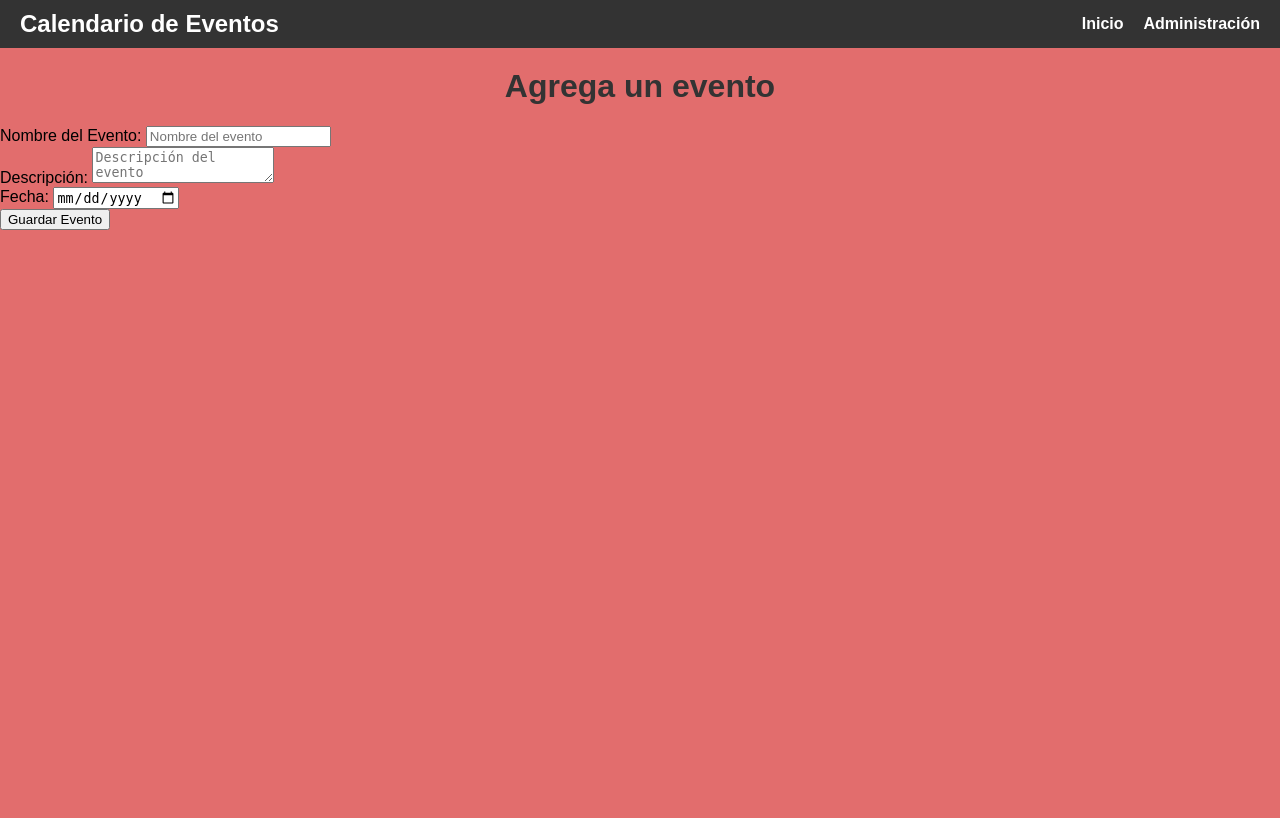
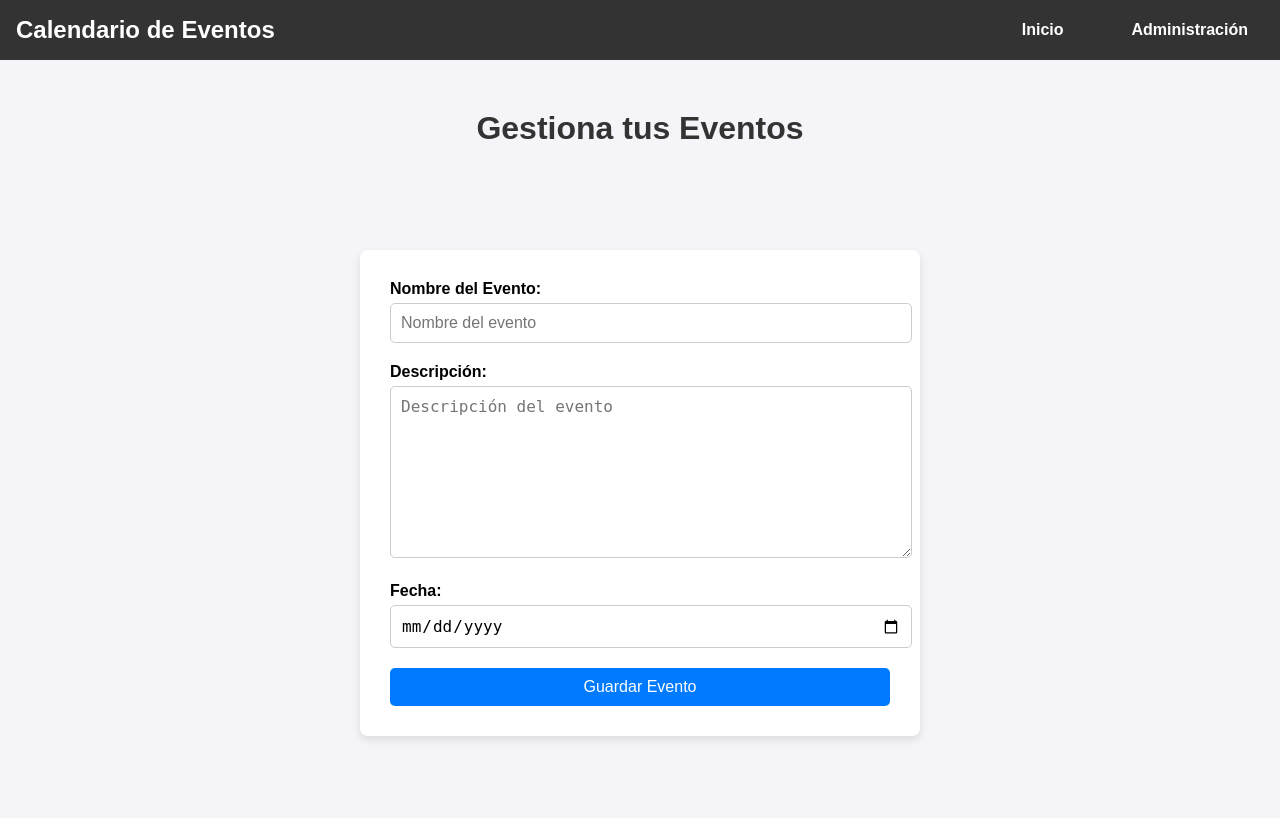
Before and after one commit to sessoto/EduPlanner, a Django app: page /calendario_admin.html in a window 1280 px wide. Before the commit the page ends 230 px from the top, so only its background shows below. Run offline with Django 5.2, Linux system fonts and the light colour scheme.

Commit message:
ya está funcionando en parte, me queda hacer las demás opciones del formulario

```diff
--- a/eventos/templates/calendario_admin.html
+++ b/eventos/templates/calendario_admin.html
@@ -7,6 +7,115 @@
     <meta name="viewport" content="width=device-width, initial-scale=1.0">
     <title>Calendario de Eventos</title>
     <link rel="stylesheet" href="{% static 'calendario.css' %}">
+    <style>
+        body {
+            font-family: Arial, sans-serif;
+            margin: 0;
+            padding: 0;
+            background-color: #f4f4f9;
+        }
+
+        .navbar {
+            background-color: #333;
+            color: white;
+            padding: 1rem;
+            display: flex;
+            justify-content: space-between;
+            align-items: center;
+        }
+
+        .navbar-logo {
+            font-size: 1.5rem;
+            font-weight: bold;
+        }
+
+        .navbar-menu {
+            list-style-type: none;
+            display: flex;
+            gap: 1rem;
+        }
+
+        .navbar-menu li a {
+            color: white;
+            text-decoration: none;
+            padding: 0.5rem 1rem;
+            border-radius: 5px;
+            transition: background-color 0.3s;
+        }
+
+        .navbar-menu li a:hover {
+            background-color: #444;
+        }
+
+        h1 {
+            text-align: center;
+            margin-top: 50px;
+            color: #333;
+        }
+
+        .form-container {
+            display: flex;
+            justify-content: center;
+            align-items: center;
+            height: calc(100vh - 150px); /* Asegura que el formulario esté centrado en la pantalla */
+        }
+
+        form {
+            background-color: #fff;
+            padding: 30px;
+            border-radius: 8px;
+            box-shadow: 0 4px 8px rgba(0, 0, 0, 0.1);
+            width: 100%;
+            max-width: 500px;
+        }
+
+        form div {
+            margin-bottom: 20px;
+        }
+
+        form label {
+            display: block;
+            margin-bottom: 5px;
+            font-weight: bold;
+        }
+
+        form input, form textarea {
+            width: 100%;
+            padding: 10px;
+            border: 1px solid #ccc;
+            border-radius: 5px;
+            font-size: 1rem;
+        }
+
+        form textarea {
+            resize: vertical;
+            height: 150px;
+        }
+
+        form button {
+            width: 100%;
+            padding: 10px;
+            background-color: #007bff;
+            color: white;
+            border: none;
+            border-radius: 5px;
+            font-size: 1rem;
+            cursor: pointer;
+            transition: background-color 0.3s;
+        }
+
+        form button:hover {
+            background-color: #0056b3;
+        }
+
+        .delete-button {
+            background-color: #dc3545;
+        }
+
+        .delete-button:hover {
+            background-color: #c82333;
+        }
+    </style>
 </head>
 <body>
     <nav class="navbar">
@@ -17,11 +126,14 @@
         </ul>
     </nav>
 
-    <h1>Agrega un evento</h1>
+    <h1>Gestiona tus Eventos</h1>
 
-
+    <div class="form-container">
         <form id="eventoForm" method="POST" action="{% url 'crear_evento' %}">
             {% csrf_token %}
+            <!-- Campo oculto para saber si es una modificación -->
+            <input type="hidden" id="eventoId" name="eventoId" value="">
+
             <div>
                 <label for="nombre">Nombre del Evento:</label>
                 <input type="text" id="nombre" name="nombre" required placeholder="Nombre del evento">
@@ -34,8 +146,12 @@
                 <label for="fecha">Fecha:</label>
                 <input type="date" id="fecha" name="fecha" required>
             </div>
-        <button type="submit">Guardar Evento</button>
+
+            <!-- Botones para guardar, modificar o eliminar -->
+            <button type="submit" id="guardarBtn">Guardar Evento</button>
+            <button type="button" id="eliminarBtn" class="delete-button" style="display: none;">Eliminar Evento</button>
         </form>
+    </div>
 
     <script src="{% static 'eventos/calendario.js' %}"></script>
 </body>
--- a/eventos/urls.py
+++ b/eventos/urls.py
@@ -6,5 +6,5 @@ urlpatterns = [
     path('api/', api_eventos, name='api_eventos'),
     path('', calendarioView.as_view(), name='inicio'),
     path('crear-evento/', views.crear_evento, name='crear_evento'),
-    path('cargar-eventos-feriados/', views.cargar_eventos_feriados, name='cargar_eventos_feriados'),
+    path('cargar_eventos_feriados/', views.cargar_eventos_feriados, name='cargar_eventos_feriados'),
     ]
--- a/eventos/views.py
+++ b/eventos/views.py
@@ -4,42 +4,75 @@ from django.shortcuts import render
 from django.views.generic import TemplateView
 
 
-from django.shortcuts import render, redirect
+from django.shortcuts import redirect
 from .models import Eventos
 
-from django.shortcuts import render
-from django.http import JsonResponse
-from .models import Eventos
+
 from programaApi.models import Feriado
 
 def cargar_eventos_feriados(request):
 
-    eventos = Eventos.objects.all()
-    feriados = Feriado.objects.all()
+    year = request.GET.get('year')
+    if not year:
+        return JsonResponse({'error': 'Año no proporcionado'}, status=400)
 
-    eventos_data = []
-    for evento in eventos:
-        eventos_data.append({
+    try:
+        year = int(year)
+    except ValueError:
+        return JsonResponse({'error': 'Año inválido'}, status=400)
+
+
+    eventos = Eventos.objects.filter(fecha__year=year)
+    feriados = Feriado.objects.filter(fecha__year=year)
+
+
+import requests
+from django.http import JsonResponse
+from eventos.models import Eventos
+from programaApi.models import Feriado
+
+def cargar_eventos_feriados(request):
+    year = request.GET.get('year', None)
+
+    eventos = Eventos.objects.filter(fecha__year=year) if year else Eventos.objects.all()
+    eventos_data = [
+        {
             'title': evento.nombre,
             'start': evento.fecha.strftime('%Y-%m-%d'),
             'description': evento.descripcion,
-            'color': '#FF5733'
-        })
+            'color': '#007bff'
+        }
+        for evento in eventos
+    ]
 
 
-    feriados_data = []
-    for feriado in feriados:
-        feriados_data.append({
-            'title': feriado.nombre,
-            'start': feriado.fecha.strftime('%Y-%m-%d'),
-            'description': feriado.descripcion,
-            'color': '#FF0000'
-        })
+    try:
+        API_KEY = '5jR5Y8PuOfjietfT6yDgmEdIkoPaYYK9'
+        response = requests.get(
+            f"https://calendarific.com/api/v2/holidays?api_key={API_KEY}&country=CL&year={year}"
+        )
+
+        if response.status_code == 200:
+            holidays = response.json().get('response', {}).get('holidays', [])
+            feriados_data = [
+                {
+                    'title': holiday['name'],
+                    'start': holiday['date']['iso'],
+                    'description': holiday['description'] if 'description' in holiday else '',
+                    'color': '#FF0000'
+                }
+                for holiday in holidays
+            ]
+        else:
+            feriados_data = []
+            print(f"Error al obtener los feriados de Calendarific: {response.status_code}")
+
+    except Exception as e:
+        print(f"Error al conectar con Calendarific: {e}")
+        feriados_data = []
 
 
     eventos_feriados = eventos_data + feriados_data
-
-
     return JsonResponse(eventos_feriados, safe=False)
 
 def crear_evento(request):
```
Also changed, not shown: eventos/static/calendario.css (+3 -4 lines), eventos/static/calendario.js (+43 -83 lines), eventos/templates/calendario.html (+60 -59 lines), db.sqlite3, 1 other file. Lines whose indentation alone changed are shown as unchanged.
